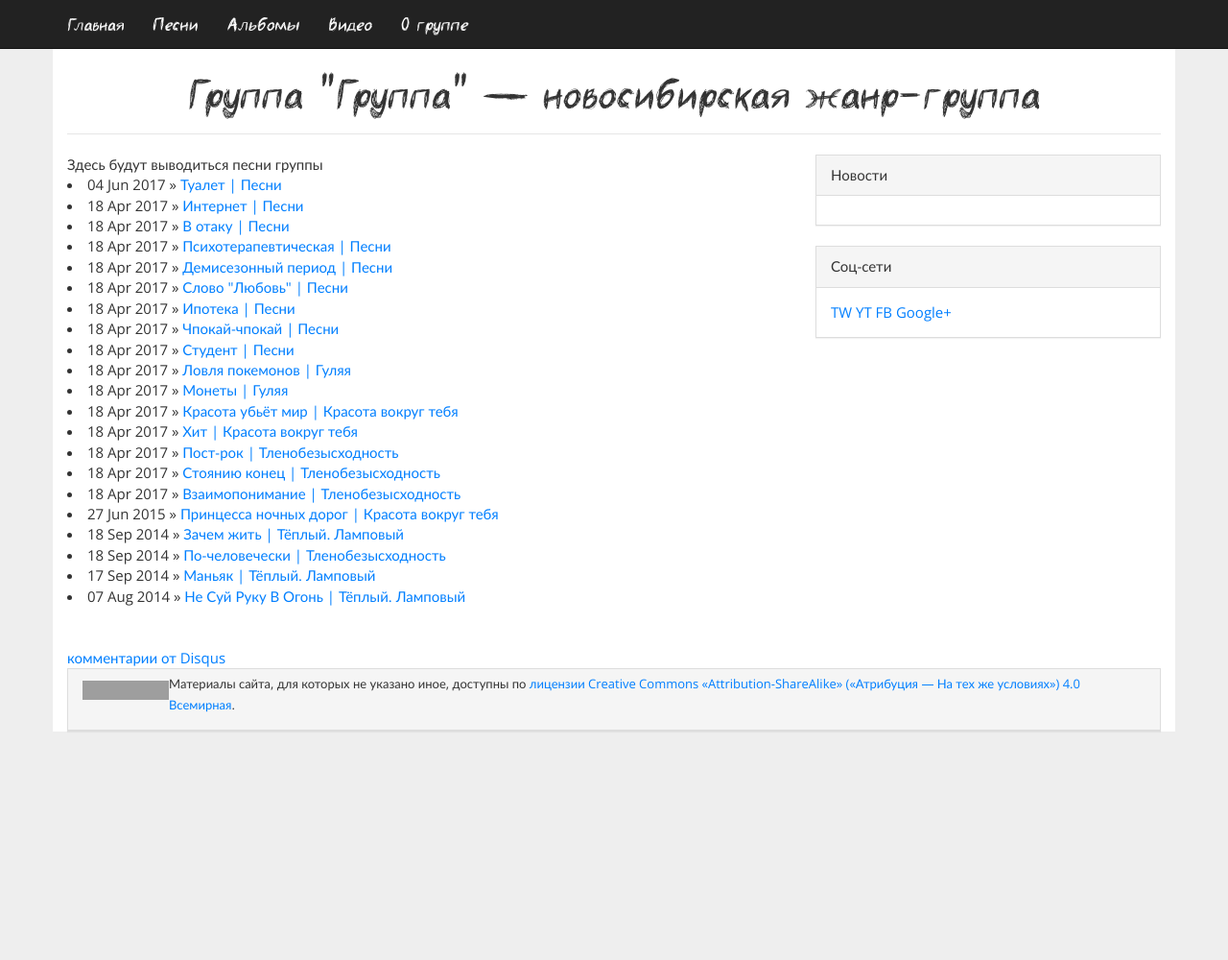
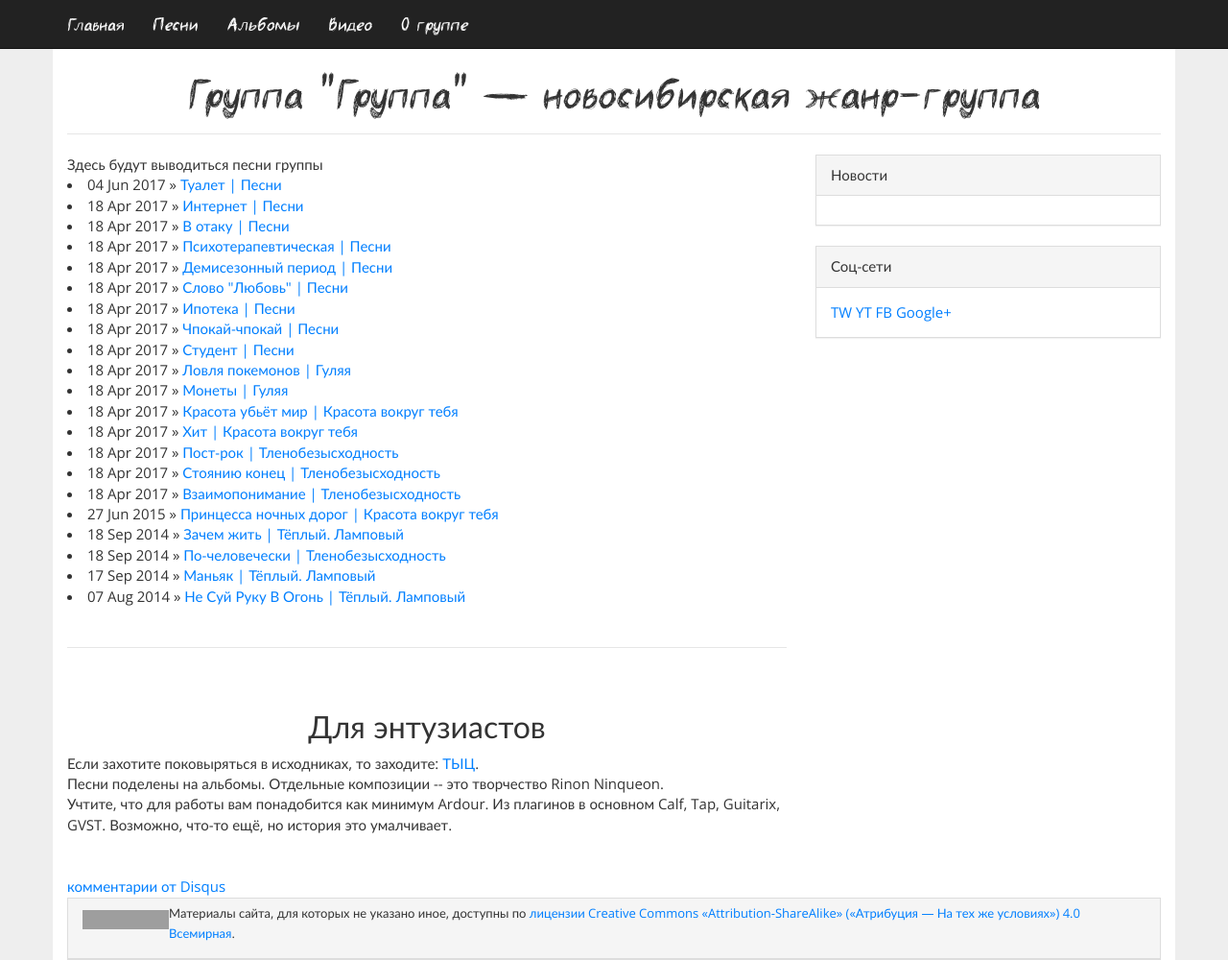
Before and after one commit to gruppa-gruppa-nsk/gruppa-gruppa-nsk.github.io, a Jekyll site: the page built from songs/index.html, in a window 1280 px wide and 1000 px high. Shown: the whole window at 96% size. Built offline with Jekyll 4.4.1, drawn with Linux system fonts in a browser that asks for light colours; comment, search, counter and statistics services are not loaded; grey boxes are pictures that could not be loaded.

Commit message:
Больше ссылок

```diff
--- a/songs/index.html
+++ b/songs/index.html
@@ -9,3 +9,10 @@ title: Песни группы
     	<li><span>{{ post.date | date_to_string }}</span> &raquo <a href="{{ post.url }}">{{ post.title }}</a></li>
 	{% endif %}
 {% endfor %}
+<br>
+<hr>
+<br>
+<h2>Для энтузиастов</h2>
+Если захотите поковыряться в исходниках, то заходите: <a href="https://cloud.mail.ru/public/B2Ej/u15BmJFEX">ТЫЦ</a>.<br>
+Песни поделены на альбомы. Отдельные композиции -- это творчество Rinon Ninqueon.<br>
+Учтите, что для работы вам понадобится как минимум Ardour. Из плагинов в основном Calf, Tap, Guitarix, GVST. Возможно, что-то ещё, но история это умалчивает.<br>
--- a/video/index.html
+++ b/video/index.html
@@ -2,6 +2,12 @@
 layout: default
 title: Видео группы
 ---
+<h1>Видео</h1>
+Вы можете посмотреть наши выступления на YouTube: <a href="http://www.youtube.com/user/muzgruppa">ТЫЦ</a>.<br>
+Так же имеется видеоархив: <a href="https://cloud.mail.ru/public/DRLd/hnUihvQ4o">ТЫЦ</a>. Здесь могут обнаружиться ещё неопубликованные видео (^_-)-☆<br>
+<br>
+<hr>
+<br>
 <h2>Не суй руку в огонь</h2>
 <p><iframe width="640" height="360" src="//www.youtube.com/embed/m3p4thEcXgo" frameborder="0" allowfullscreen></iframe><br><br> Нарезка с выступлений и записи</p>
 <h2>Выступление на дне СПО</h2>
```
Also changed, not shown: about/index.html (+7 -1 lines).
